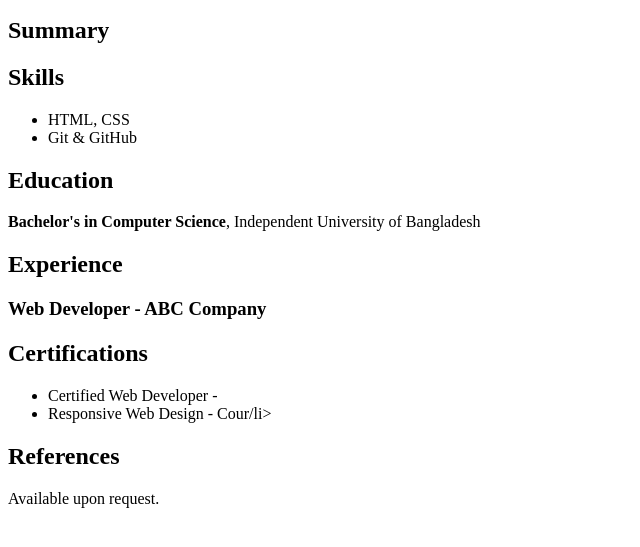
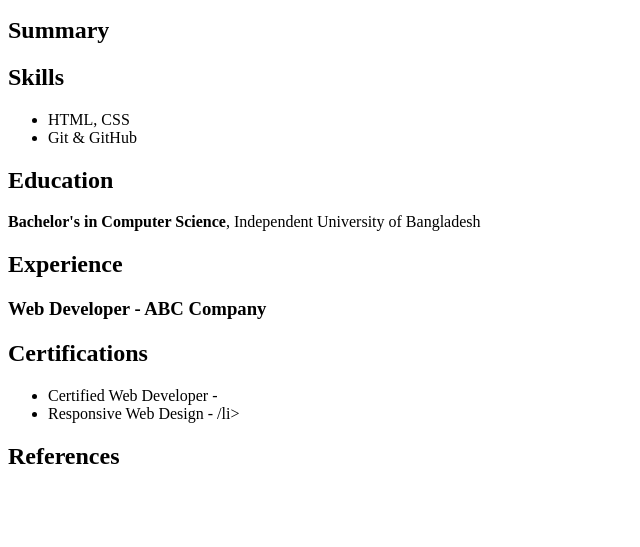
Before and after one commit to ahmedsunnyme/ahmedsunnyme.github.io, a plain HTML site: page index.html in a window 1280 px wide. Shown: the part 101-648 px from the top of the page, without its empty margins (0-640 px from the left). Drawn offline with Linux system fonts and the light colour scheme.

Commit message:
Update index.html

```diff
--- a/index.html
+++ b/index.html
@@ -27,10 +27,10 @@
     <h2>Certifications</h2>
     <ul>
         <li>Certified Web Developer - </li>
-        <li>Responsive Web Design - Cour/li>
+        <li>Responsive Web Design - /li>
     </ul>
 
     <h2>References</h2>
-    <p>Available upon request.</p>
+    <p></p>
     </body>
 </html>
```
